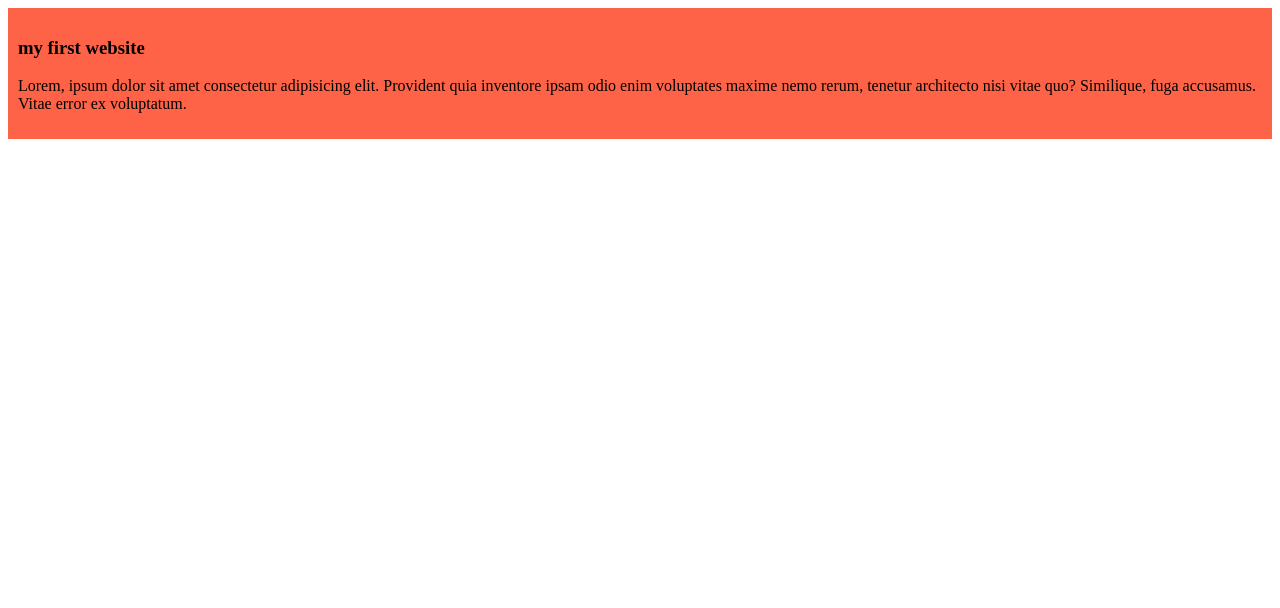
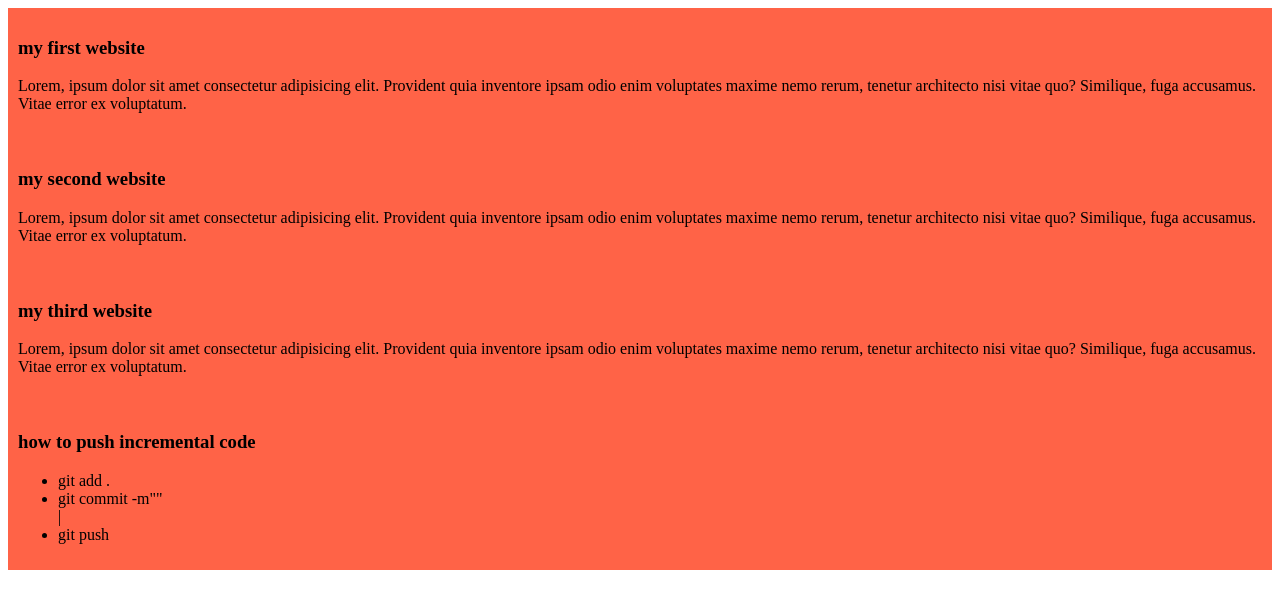
Before and after one commit to sadisnotsad/my-simple-website, a plain HTML site: page index.html in a window 1280 px wide. Drawn offline with Linux system fonts and the light colour scheme.

Commit message:
added a list to push code

```diff
--- a/index.html
+++ b/index.html
@@ -13,5 +13,25 @@
              maxime nemo rerum, tenetur architecto nisi vitae quo? Similique, fuga accusamus.
             Vitae error ex voluptatum.</p>
     </div>
+    <div> <h3>my second website</h3>
+        <p>Lorem, ipsum dolor sit amet consectetur
+            adipisicing elit. Provident quia inventore ipsam odio enim voluptates
+             maxime nemo rerum, tenetur architecto nisi vitae quo? Similique, fuga accusamus.
+            Vitae error ex voluptatum.</p>
+    </div>
+    <div> <h3>my third website</h3>
+        <p>Lorem, ipsum dolor sit amet consectetur
+            adipisicing elit. Provident quia inventore ipsam odio enim voluptates
+             maxime nemo rerum, tenetur architecto nisi vitae quo? Similique, fuga accusamus.
+            Vitae error ex voluptatum.</p>
+    </div>
+    <div>
+        <h3>how to push incremental code</h3>
+        <ul>
+            <li>git add .</li>
+            <li>git commit -m""</li>
+            |<li>git push</li>
+        </ul>
+    </div>
 </body>
 </html>
```
